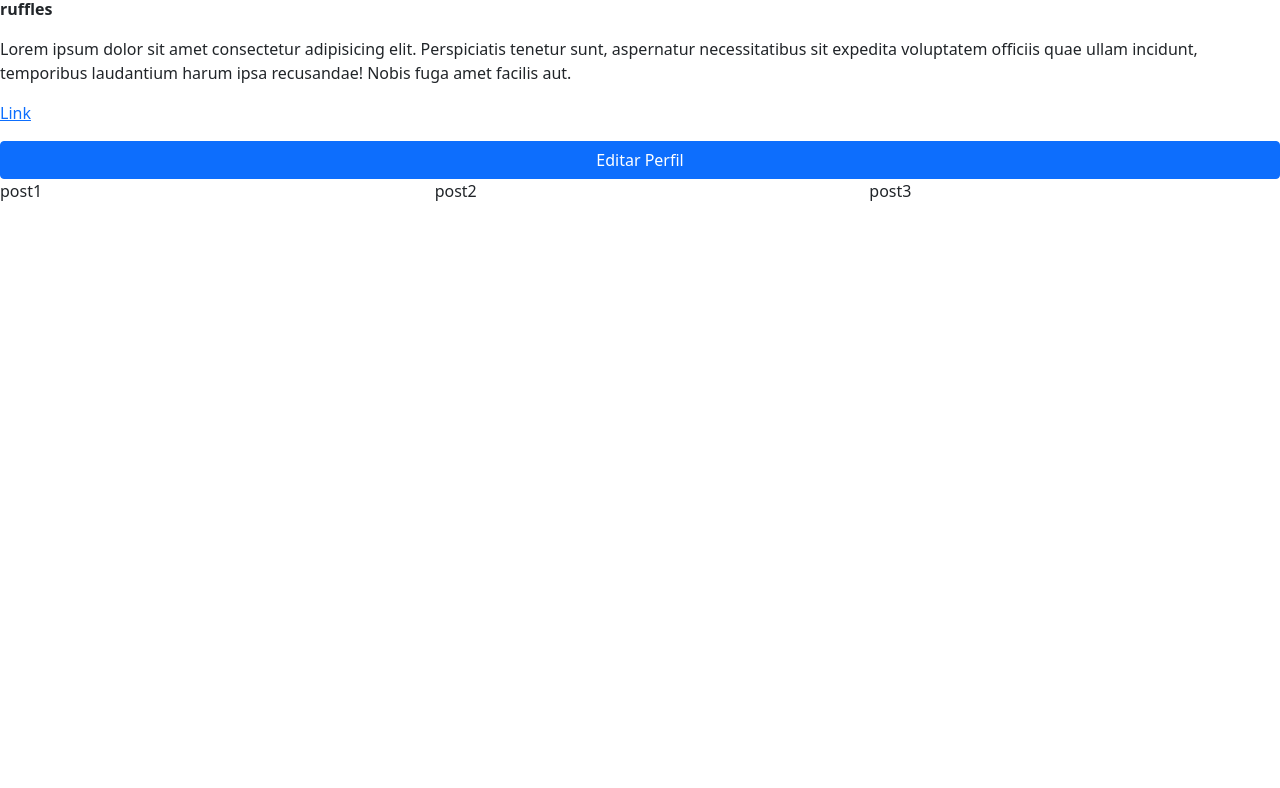
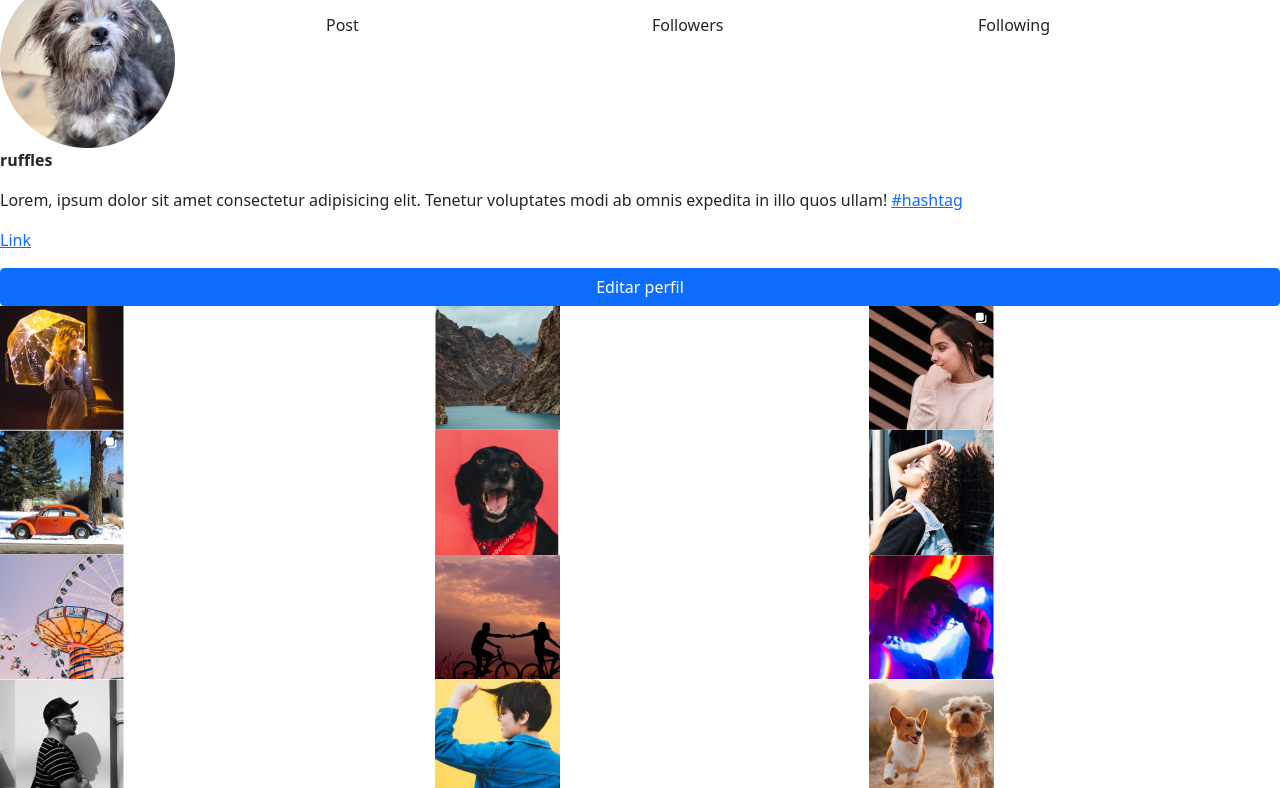
Before and after one commit to aplicaciones-mobiles-33/Clase03-1801440, a website: page index.html in a window 1280 px wide. Shown: the part 83-871 px from the top of the page. Before the commit the page ends 800 px from the top, so only its background shows below. Drawn offline with nearby package versions, Linux system fonts and the light colour scheme.

Commit message:
Clase 03

```diff
--- /dev/null
+++ b/imagenes.js
@@ -0,0 +1,21 @@
+var imagenesPosts = ['Post 1.jpg', 'Post 2.png', 'Post 3.png', 'Post 4.png', 'Post 5.png', 'Post 6.png',
+'Post 7.png', 'Post 8.png', 'Post 9.png', 'Post 10.png', 'Post 11.png', 'Post 12.png',];
+var avatar = 'imagenes/avatar.jpg';
+
+function cambiarAvatar(){
+    var avatarImg = document.getElementById('avatar');
+
+    avatarImg.src = avatar;
+}
+
+cambiarAvatar();
+
+function cambiarPost() {
+    var postsImg = document.getElementsByClassName('post');
+
+    for (var i = 0; i < postsImg.length; i++) {
+        postsImg[i].src = 'imagenes/' + imagenesPosts[i];
+    }
+}
+
+cambiarPost();
--- a/index.html
+++ b/index.html
@@ -4,21 +4,29 @@
     <head>
         <meta charset="utf-8">
         <meta http-equiv="X-UA-Compatible">
-        <title>Equisde</title>
+        <title></title>
 
         <!-- CSS only -->
         <link href="https://cdn.jsdelivr.net/npm/bootstrap@5.1.0/dist/css/bootstrap.min.css" rel="stylesheet" integrity="sha384-KyZXEAg3QhqLMpG8r+8fhAXLRk2vvoC2f3B09zVXn8CA5QIVfZOJ3BCsw2P0p/We" crossorigin="anonymous">
     </head>
 
     <body>
+
         <div class="row">
+            <div class="col-12">
+                <h1>ruffles</h1>
+            </div>
+        </div>
 
-        </div>
         <div class="row">
             <div class="col-3">
-                imagen
+                <img id="avatar" src="" alt="">
             </div>
             <div class="col-3">
+                <p><strong>0</strong></p>
+                <p>Post</p>
+            </div>
+             <div class="col-3">
                 <p><strong>100</strong></p>
                 <p>Followers</p>
             </div>
@@ -31,9 +39,9 @@
         <div class="row">
             <div class="col-12">
                 <p><strong>ruffles</strong></p>
-                <p>Lorem ipsum dolor sit amet consectetur adipisicing elit. Perspiciatis tenetur sunt, aspernatur necessitatibus sit expedita voluptatem officiis quae ullam incidunt, temporibus laudantium harum ipsa recusandae! Nobis fuga amet facilis aut.</p>
+                <p>Lorem, ipsum dolor sit amet consectetur adipisicing elit. Tenetur voluptates modi ab omnis expedita in illo quos ullam! <a href="#">#hashtag</a></p>
                 <p><a href="#">Link</a></p>
-                <button class="btn btn-primary col-12">Editar Perfil</button>
+                <button class="btn btn-primary col-12">Editar perfil</button>
             </div>
         </div>
 
@@ -41,18 +49,46 @@
             <div class="container" id="posts">
                 <div class="row">
                     <div class="col-4">
-                        post1
+                        <img class="post" src="" alt="">
                     </div>
                     <div class="col-4">
-                        post2
+                        <img class="post" src="" alt="">
                     </div>
                     <div class="col-4">
-                        post3
+                        <img class="post" src="" alt="">
                     </div>
-
+                    <div class="col-4">
+                        <img class="post" src="" alt="">
+                    </div>
+                    <div class="col-4">
+                        <img class="post" src="" alt="">
+                    </div>
+                    <div class="col-4">
+                        <img class="post" src="" alt="">
+                    </div>
+                    <div class="col-4">
+                        <img class="post" src="" alt="">
+                    </div>
+                    <div class="col-4">
+                        <img class="post" src="" alt="">
+                    </div>
+                    <div class="col-4">
+                        <img class="post" src="" alt="">
+                    </div>
+                    <div class="col-4">
+                        <img class="post" src="" alt="">
+                    </div>
+                    <div class="col-4">
+                        <img class="post" src="" alt="">
+                    </div>
+                    <div class="col-4">
+                        <img class="post" src="" alt="">
+                    </div>
                 </div>
             </div>
         </div>
+
+        <script src="imagenes.js"></script>
     </body>
 
 
```
